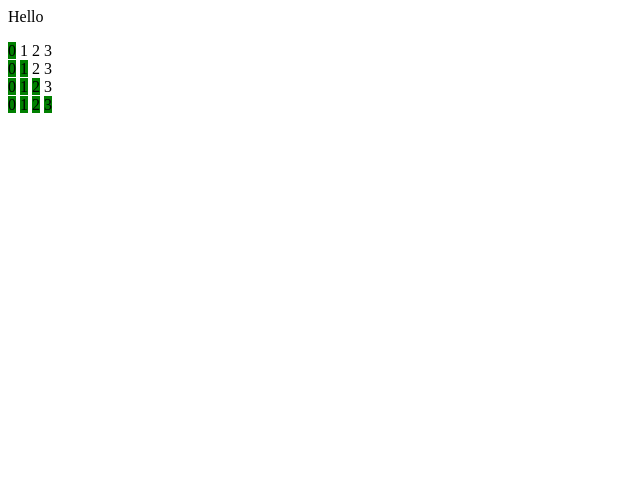
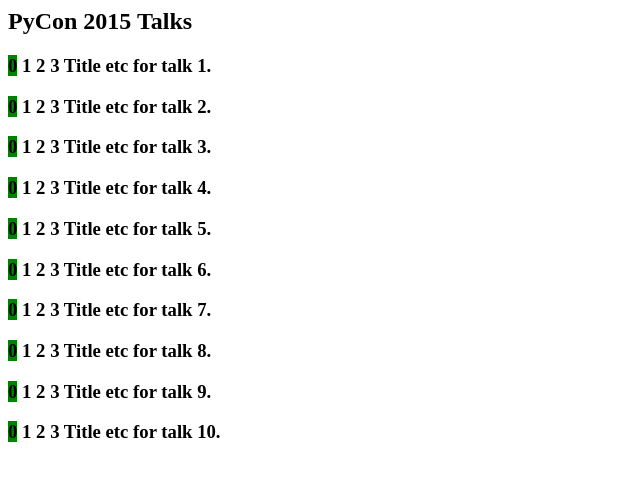
Before and after one commit to jonathanfine/pyconuk-talks-app, a plain HTML site: page talks.html in a window 1280 px wide. Shown: the whole page, without its empty margins (0-640 px from the left). Drawn offline with nearby package versions, Linux system fonts and the light colour scheme.

Commit message:
Prepare for selective showing - give web page list of 10 talks.

```diff
--- a/talks.html
+++ b/talks.html
@@ -6,34 +6,106 @@
 </head>
 <body>
 
-<p>Hello</p>
+<h2>PyCon 2015 Talks</h2>
 
-<div class='talk score-0'>
+<div id='talk-1' class='talk score-0'>
+<h3>
 <span class='star-0'>0</span>
 <span class='star-1'>1</span>
 <span class='star-2'>2</span>
 <span class='star-3'>3</span>
+Title etc for talk 1.
+</h3>
 </div>
 
-<div class='talk score-1'>
+<div id='talk-2' class='talk score-0'>
+<h3>
 <span class='star-0'>0</span>
 <span class='star-1'>1</span>
 <span class='star-2'>2</span>
 <span class='star-3'>3</span>
+Title etc for talk 2.
+</h3>
 </div>
 
-<div class='talk score-2'>
+<div id='talk-3' class='talk score-0'>
+<h3>
 <span class='star-0'>0</span>
 <span class='star-1'>1</span>
 <span class='star-2'>2</span>
 <span class='star-3'>3</span>
+Title etc for talk 3.
+</h3>
 </div>
 
-<div class='talk score-3'>
+<div id='talk-4' class='talk score-0'>
+<h3>
 <span class='star-0'>0</span>
 <span class='star-1'>1</span>
 <span class='star-2'>2</span>
 <span class='star-3'>3</span>
+Title etc for talk 4.
+</h3>
+</div>
+
+<div id='talk-5' class='talk score-0'>
+<h3>
+<span class='star-0'>0</span>
+<span class='star-1'>1</span>
+<span class='star-2'>2</span>
+<span class='star-3'>3</span>
+Title etc for talk 5.
+</h3>
+</div>
+
+<div id='talk-6' class='talk score-0'>
+<h3>
+<span class='star-0'>0</span>
+<span class='star-1'>1</span>
+<span class='star-2'>2</span>
+<span class='star-3'>3</span>
+Title etc for talk 6.
+</h3>
+</div>
+
+<div id='talk-7' class='talk score-0'>
+<h3>
+<span class='star-0'>0</span>
+<span class='star-1'>1</span>
+<span class='star-2'>2</span>
+<span class='star-3'>3</span>
+Title etc for talk 7.
+</h3>
+</div>
+
+<div id='talk-8' class='talk score-0'>
+<h3>
+<span class='star-0'>0</span>
+<span class='star-1'>1</span>
+<span class='star-2'>2</span>
+<span class='star-3'>3</span>
+Title etc for talk 8.
+</h3>
+</div>
+
+<div id='talk-9' class='talk score-0'>
+<h3>
+<span class='star-0'>0</span>
+<span class='star-1'>1</span>
+<span class='star-2'>2</span>
+<span class='star-3'>3</span>
+Title etc for talk 9.
+</h3>
+</div>
+
+<div id='talk-10' class='talk score-0'>
+<h3>
+<span class='star-0'>0</span>
+<span class='star-1'>1</span>
+<span class='star-2'>2</span>
+<span class='star-3'>3</span>
+Title etc for talk 10.
+</h3>
 </div>
 
 
```
Also changed, not shown: 1 other file.
